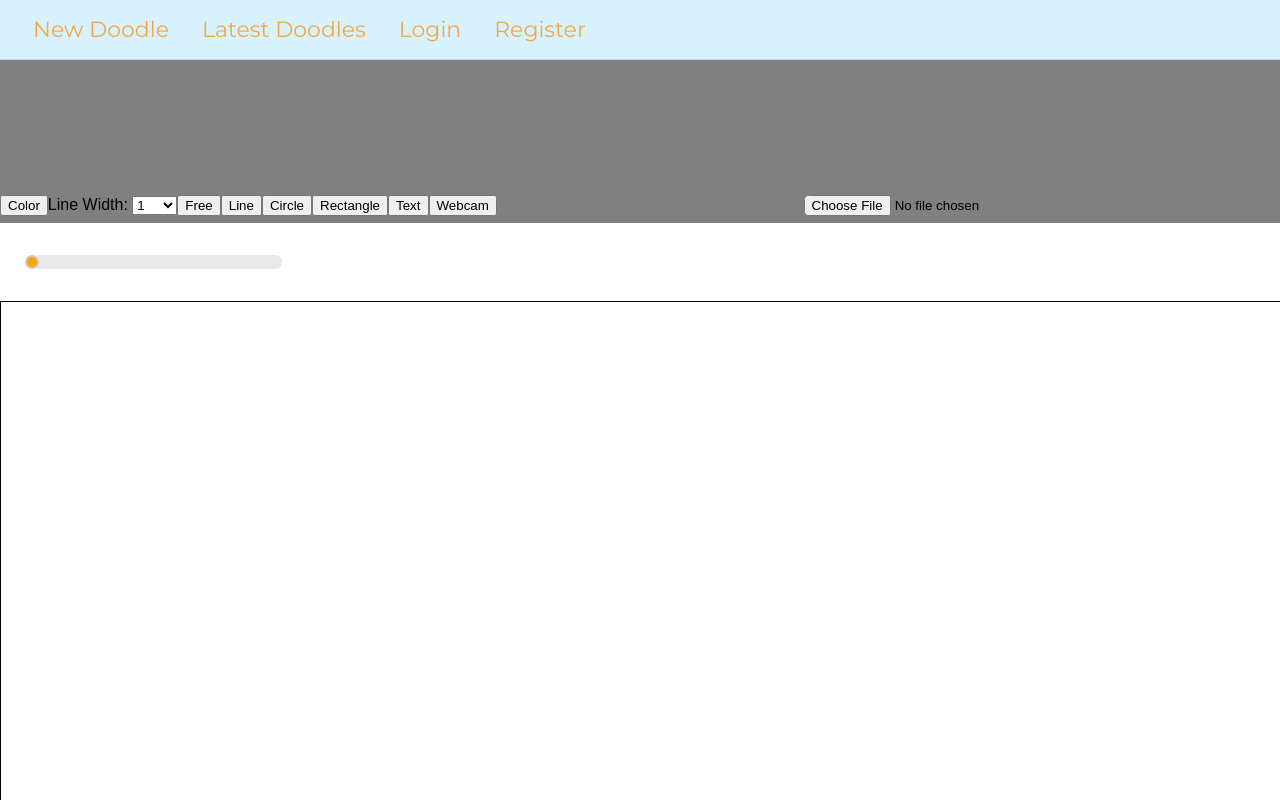
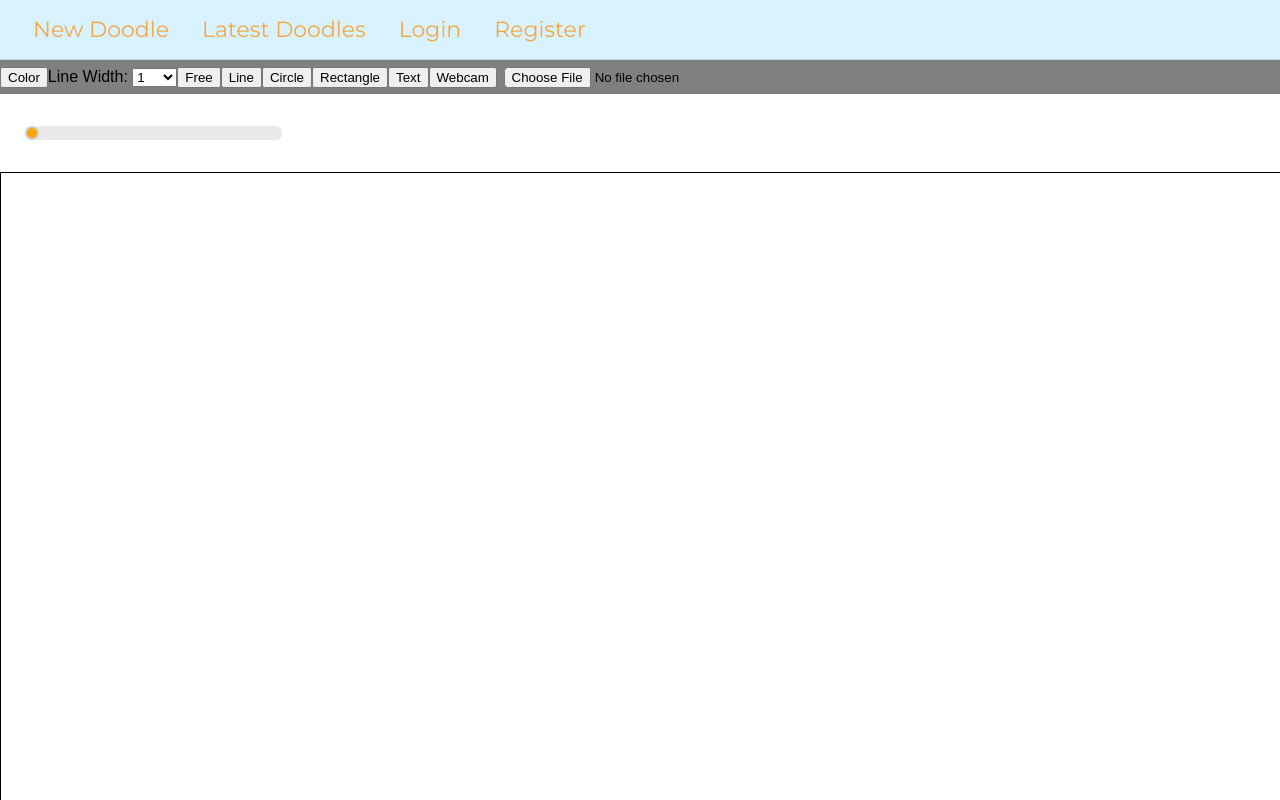
Before and after one commit to depaolif/doodledocs, a React app in the folder doodledocs-react/: page / in a window 1280 px wide. Shown: the top 800 px of the page. Built offline with nearby package versions, Linux system fonts and the light colour scheme; the HTML template or start-up script is replaced by a standard one.

Commit message:
fixed slight initial bug with webcam

```diff
--- a/doodledocs-react/src/components/ToolBox.js
+++ b/doodledocs-react/src/components/ToolBox.js
@@ -65,6 +65,7 @@ class ToolBox extends Component {
 	}
 
 	handleWebCam(event) {
+		this.setState({ showWebcam: true })
 		navigator.mediaDevices.getUserMedia({ audio: false, video: { width: 1280, height: 720 } })
 		.then((mediaStream) => {
 			let video = document.getElementById('webcam-video')
@@ -73,7 +74,6 @@ class ToolBox extends Component {
 			video.onloadedmetadata = (e) => {
 				console.log(this.state.showWebcam, 'onload')
 				if (!this.state.showWebcam) {
-					this.setState({ showWebcam: true })
 		    		video.play()
 		    	}
 			}
@@ -119,7 +119,7 @@ class ToolBox extends Component {
 				<button name="rectangle" onClick={this.handleClick}>Rectangle</button>
 				<button name="text" onClick={this.handleClick}>Text</button>
 				<button name="webcam-show" onClick={this.handleWebCam}>Webcam</button>
-				<video type='hidden' name="webcam-video" id="webcam-video" />
+				{this.state.showWebcam ? <video type='hidden' name="webcam-video" id="webcam-video" /> : false}
 				{this.state.showWebcam ? <canvas type='hidden' id='webcam-canvas' /> : false}
 				{this.state.showWebcam ? <button name="webcam" onClick={this.handleWebCamSave}>Take Picture</button> : false}
 				<input onChange={this.handleImageUpload} type="file" name="image" />
```
